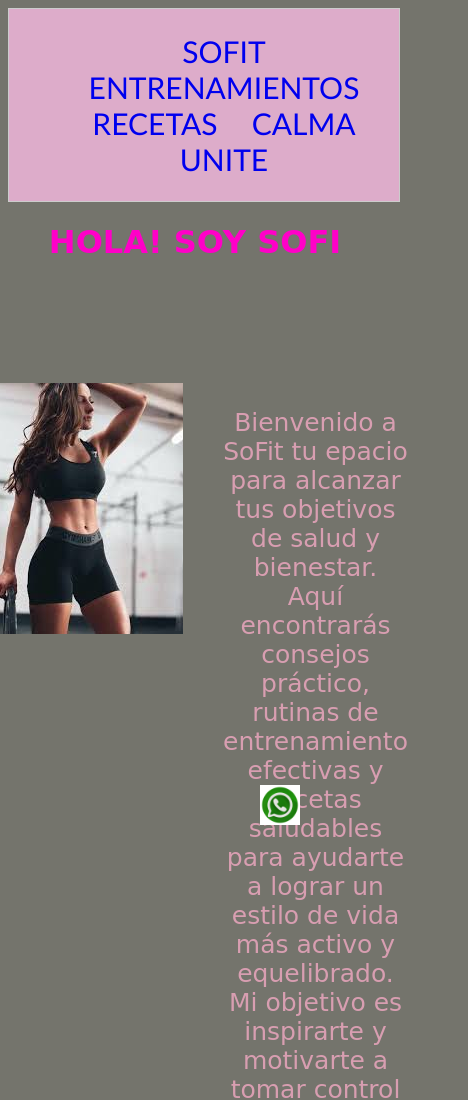
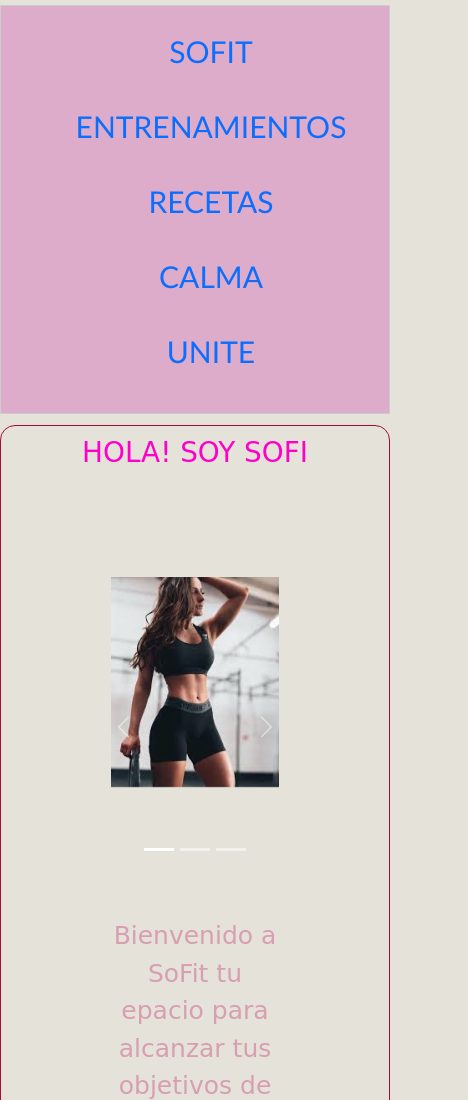
Before and after one commit to Giuli056/sofit, a plain HTML site: page index.html in a window 390 px wide. Shown: the top 1100 px of the page, 468 px wide, since content can reach past the window. Drawn offline with nearby package versions, Linux system fonts and the light colour scheme.

Commit message:
cambios en el css y cambios en el index.html

```diff
--- a/css/style.css
+++ b/css/style.css
@@ -5,7 +5,10 @@ selector {
 }
 */
 
-
+.carousel-inner {
+   width: 400px;
+   height: 300px;
+}
 
 body {
    background-color: rgb(116, 116, 108);
@@ -21,15 +24,16 @@ body.centrar {
 
 }
 
-h1{ color: #c92088;
+h1 {
+   color: #c92088;
 
 }
 
-h2{
+h2 {
    color: #e26ab4;
 }
 
-h3{
+h3 {
    color: #e280bd;
 }
 
@@ -37,7 +41,9 @@ h4 {
    color: #e280bd;
 }
 
-
+ul li {
+   display: inline;
+}
 
 
 
@@ -54,7 +60,7 @@ position: sticky;
    top: 5px;
 }
 
-nav{
+nav {
    background-color: #ddacca;
    display: block;
    width: 100%;
@@ -83,10 +89,6 @@ li a {
    margin: 15px;
 }
 
-
-ul li.navegador{
-   display: inline;
-}
 
 ol {
    list-style-position: inside;
@@ -119,3 +121,44 @@ fieldset {
    bottom: 15px;
    right: 90px;
 }
+
+/* pantalla movil */
+@media screen and (max-width: 768px) {
+
+   body {
+      background-color: rgb(228, 226, 217);
+    max-width: 100%;
+     ;
+   }
+
+ ul li {
+   display: list-item;
+   display: flex; justify-content: center;
+ }
+
+   .contenedor {
+      max-width: 100%;
+      flex-direction: column;
+   }
+
+   .caja {
+      max-width: 100%;
+   }
+
+#carouselExampleIndicators {
+   display: flex; justify-content: center;
+   max-width: 100%;
+}
+
+.wp {
+   position: relative;
+   bottom: 0;
+   right: 0;
+
+}
+
+.navegador {
+   display: inline-block;
+}
+
+}
--- a/index.html
+++ b/index.html
@@ -7,6 +7,11 @@
 
     <title>SOFIT</title>
 
+
+    <!-- css bootstrap-->
+    <link rel="stylesheet" href="	https://cdn.jsdelivr.net/npm/bootstrap@5.3.3/dist/css/bootstrap.min.css">
+
+    <!-- css-->
     <link rel="stylesheet" href="./css/style.css">
 
 
@@ -14,22 +19,24 @@
 
 <body class="centrar">
     <header>
+
         <nav>
             <ul>
-                <li class="navegador"><a href="#">SOFIT</a></li>
-                <li class="navegador"><a href="./pages/entrenamiento.html">ENTRENAMIENTOS</a></li>
-                <li class="navegador"><a href="./pages/recetas.html">RECETAS</a></li>
-                <li class="navegador"><a href="./pages/calma.html">CALMA</a></li>
-                <li class="navegador"><a href="./pages/unite.html">UNITE</a></li>
+                <li class="navegadorSup"><a href="#">SOFIT</a></li>
+                <li class="navegadorSup"><a href="./pages/entrenamiento.html">ENTRENAMIENTOS</a></li>
+                <li class="navegadorSup"><a href="./pages/recetas.html">RECETAS</a></li>
+                <li class="navegadorSup"><a href="./pages/calma.html">CALMA</a></li>
+                <li class="navegadorSup"><a href="./pages/unite.html">UNITE</a></li>
             </ul>
+        </nav>
 
 
-
-        </nav>
 
     </header>
 
     <main>
+        <section>
+
         <!--titulo presentacion-->
         <h1 class="tituloPresentacion">HOLA! SOY SOFI</h1>
 
@@ -37,8 +44,43 @@
         <div class="contenedor">
             <div class="contenedor">
 
+
                 <div class="caja">
-                    <img src="./img/sofi.jpg" alt="">
+
+                    <!--carrusel fotos sofi-->
+
+                    <div id="carouselExampleIndicators" class="carousel slide">
+                        <div class="carousel-indicators">
+                            <button type="button" data-bs-target="#carouselExampleIndicators" data-bs-slide-to="0"
+                                class="active" aria-current="true" aria-label="Slide 1"></button>
+                            <button type="button" data-bs-target="#carouselExampleIndicators" data-bs-slide-to="1"
+                                aria-label="Slide 2"></button>
+                            <button type="button" data-bs-target="#carouselExampleIndicators" data-bs-slide-to="2"
+                                aria-label="Slide 3"></button>
+                        </div>
+                        <div class="carousel-inner">
+                            <div class="carousel-item active">
+                                <img src="./img/sofi.jpg" class="d-block w-100" alt="">
+                            </div>
+                            <div class="carousel-item">
+                                <img src="./img/sofi2.jpg" class="d-block w-100" alt="">
+                            </div>
+                            <div class="carousel-item">
+                                <img src="./img/sofi3.jpg" class="d-block w-100" alt="">
+                            </div>
+                        </div>
+                        <button class="carousel-control-prev" type="button" data-bs-target="#carouselExampleIndicators"
+                            data-bs-slide="prev">
+                            <span class="carousel-control-prev-icon" aria-hidden="true"></span>
+                            <span class="visually-hidden">Previous</span>
+                        </button>
+                        <button class="carousel-control-next" type="button" data-bs-target="#carouselExampleIndicators"
+                            data-bs-slide="next">
+                            <span class="carousel-control-next-icon" aria-hidden="true"></span>
+                            <span class="visually-hidden">Next</span>
+                        </button>
+                    </div>
+
                 </div>
 
 
@@ -57,7 +99,7 @@
                     </P>
                 </div>
             </div>
-
+        </section>
     </main>
 
     <footer>
@@ -93,6 +135,9 @@
         </div>
     </footer>
 
+
+    <!-- script bpptstrap-->
+    <script src="https://cdn.jsdelivr.net/npm/bootstrap@5.3.3/dist/js/bootstrap.bundle.min.js"></script>
 </body>
 
 </html>
```
Also changed, not shown: pages/calma.html (+12 -6 lines), pages/entrenamiento.html (+12 -6 lines), pages/recetas.html (+11 -5 lines), pages/unite.html (+13 -5 lines), img/sofi2.jpg (added), img/sofi3.jpg (added). Lines whose indentation alone changed are shown as unchanged.
